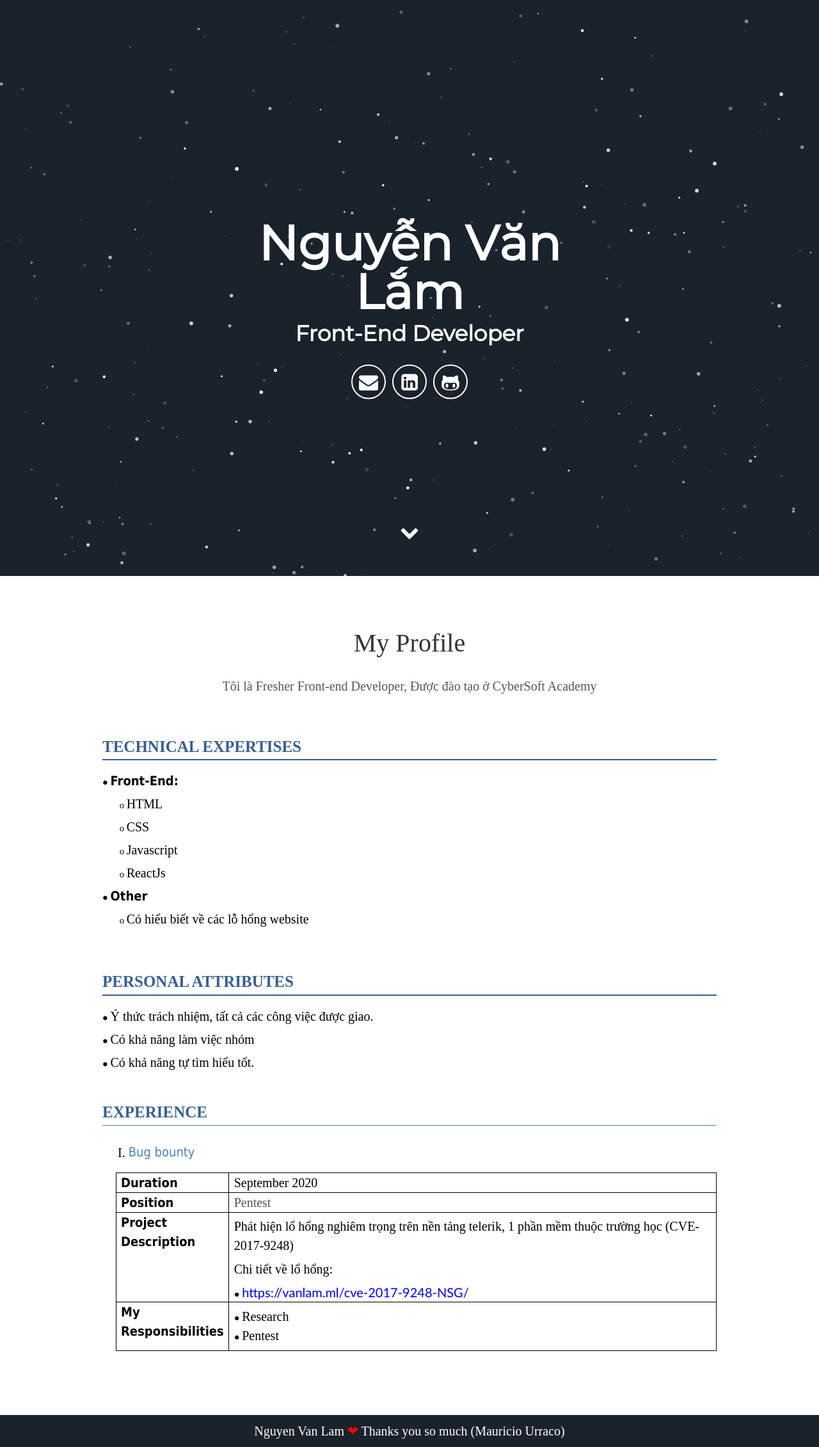
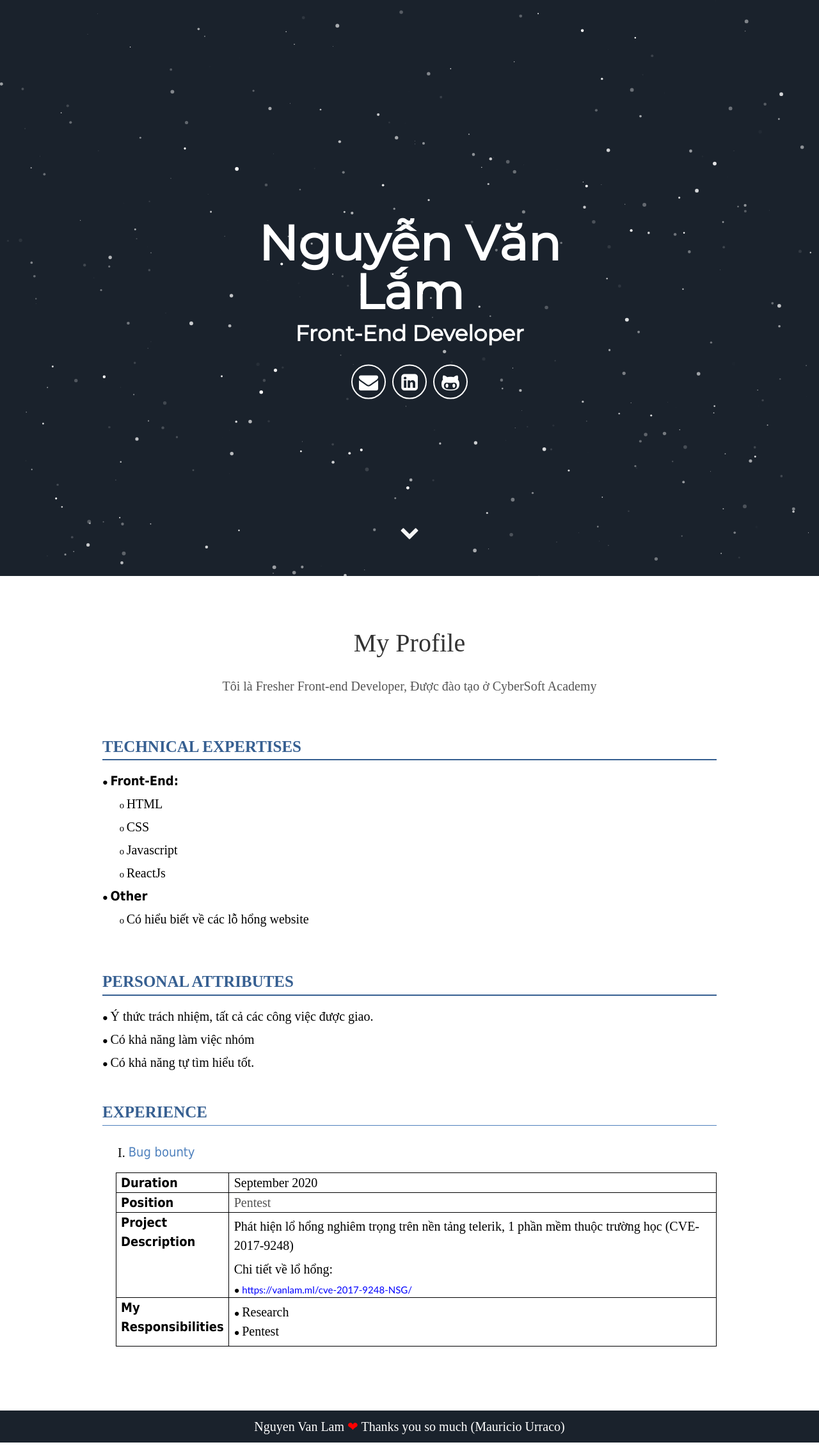
Before and after one commit to vanlam1412/cv, a Jekyll site: the page built from index.html, in a window 1280 px wide. Shown: the whole page at 64% size. Built offline with Jekyll 4.4.1, drawn with Linux system fonts in a browser that asks for light colours; some web fonts are replaced.

Commit message:
Update about.html

```diff
--- a/_includes/about.html
+++ b/_includes/about.html
@@ -81,7 +81,7 @@
                     <p class="c24" id="h.gjdgxs"><span class="c0" style="font-size: 20px;">Phát hiện lổ hổng nghiêm trọng trên nền tảng telerik, 1 phần mềm thuộc trường học (CVE-2017-9248) </span></p>
                     <p class="c24"><span class="c0" style="font-size: 20px;">Chi tiết về lổ hổng:</span></p>
                     <ul class="c6 lst-kix_list_19-0">
-                        <li class="c24 c14"><span class="c30" style="font-size: 20px;"><a class="c37" href="https://vanlam.ml/cve-2017-9248-NSG/">https://vanlam.ml/cve-2017-9248-NSG/</a></span></li>
+                        <li class="c24 c14"><span class="c30" style="font-size: 15px;"><a class="c37" href="https://vanlam.ml/cve-2017-9248-NSG/">https://vanlam.ml/cve-2017-9248-NSG/</a></span></li>
                     </ul>
                 </td>
             </tr>
```
